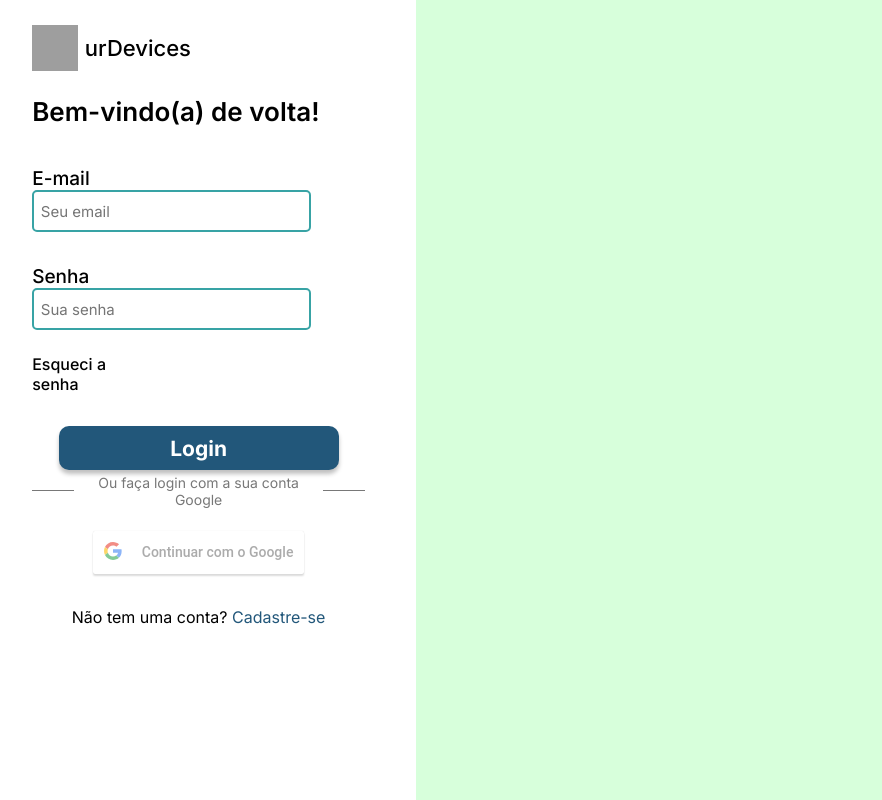
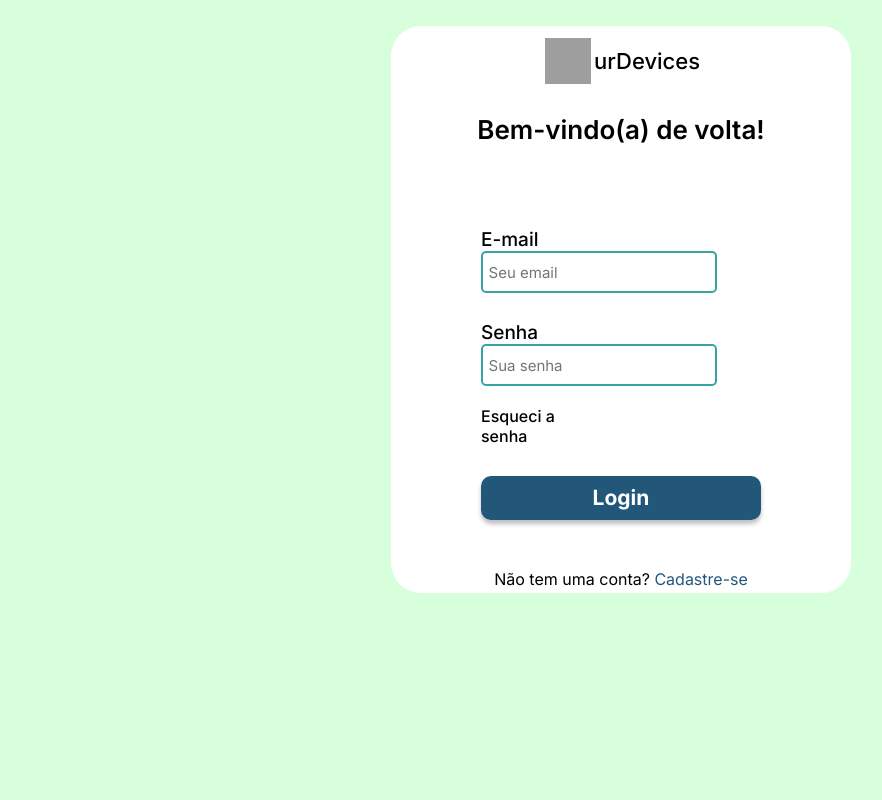
Before and after one commit to theobarretosilva/urDevices, a React (Vite) app in the folder urDevices/: page /login in a window 1280 px wide. Shown: the whole page, without its empty margins (19-901 px from the left). Built offline with nearby package versions, Linux system fonts and the light colour scheme; grey boxes are pictures that could not be loaded; a web font is replaced by a local one.

Commit message:
fazendo design tela de login

```diff
--- a/urDevices/src/components/FormLogin/FormLogin.jsx
+++ b/urDevices/src/components/FormLogin/FormLogin.jsx
@@ -1,17 +1,9 @@
-import GoogleLogin from "react-google-login";
 import { TopLogo } from "../TopLogo/TopLogo";
-import { BemVindoStyled, BtnLogarStyled, DivInputStyled, EsqueciSenhaStyled, FundoStyled, InputStyled, LabelStyled, LinhaStyled, PGoogleStyled, DivLoginGoogleStyled, PCadastreseStyled, SpanCadastreseStyled } from "./FormLogin.styles"
+import { BemVindoStyled, BtnLogarStyled, DivInputStyled, EsqueciSenhaStyled, FundoStyled, InputStyled, LabelStyled, PCadastreseStyled, SpanCadastreseStyled, DivGeralLoginStyled } from "./FormLogin.styles"
 
 export const FormLogin = () => {
-    const responseGoogle = (response) => {
-        console.log(response)
-    }
-
-    const googleErro = () => {
-
-    }
-
     return(
+        <DivGeralLoginStyled>
             <FundoStyled>
                 <TopLogo />
                 <BemVindoStyled>Bem-vindo(a) de volta!</BemVindoStyled>
@@ -27,18 +19,9 @@ export const FormLogin = () => {
                     <EsqueciSenhaStyled>Esqueci a senha</EsqueciSenhaStyled>
                     <BtnLogarStyled>Login</BtnLogarStyled>
                 </form>
-            <DivLoginGoogleStyled>
-                <LinhaStyled />
-                <PGoogleStyled>Ou faça login com a sua conta Google</PGoogleStyled>
-                <LinhaStyled />
-            </DivLoginGoogleStyled>
-            <GoogleLogin
-                clientId="927587492473-mp14b7tkb2gn308n52qpv9ioda18k1r4.apps.googleusercontent.com"
-                buttonText="Continuar com o Google"
-                onSuccess={responseGoogle}
-                onFailure={googleErro}
-            />
                 <PCadastreseStyled>Não tem uma conta? <SpanCadastreseStyled>Cadastre-se</SpanCadastreseStyled></PCadastreseStyled>
             </FundoStyled>
+        </DivGeralLoginStyled>
+
     );
 };
--- a/urDevices/src/components/FormLogin/FormLogin.styles.jsx
+++ b/urDevices/src/components/FormLogin/FormLogin.styles.jsx
@@ -1,16 +1,22 @@
 import styled from "styled-components";
+
+export const DivGeralLoginStyled = styled.div`
+    display: flex;
+    justify-content: center;
+    align-items: center;
+`
 
 export const FundoStyled = styled.main`
     background: white;
-    top: 0;
-    left: 0;
-    bottom: 0;
-    position: fixed;
-    width: 26%;
-    padding-top: 1%;
-    padding-left: 4%;
-    padding-right: 4%;
+    border-radius: 30px;
+    width: 36%;
+    margin-top: 2%;
+    margin-bottom: 2%;
     text-align: center;
+    display: flex;
+    flex-direction: column;
+    justify-content: center;
+    align-items: center;
 `
 
 export const BemVindoStyled = styled.h1`
@@ -88,29 +94,6 @@ export const BtnLogarStyled = styled.button`
     }
 `
 
-export const DivLoginGoogleStyled = styled.div`
-    display: flex;
-    align-items: center;
-    margin-bottom: 7%;
-`
-
-export const LinhaStyled = styled.div`
-    height: 1px;
-    width: 45px;
-    background: #787878;
-`
-
-export const PGoogleStyled = styled.p`
-    font-family: 'Inter', sans-serif;
-    font-weight: 400;
-    font-size: 14px;
-    color: #787878;
-    margin: 0;
-    top: 0;
-    padding-left: 2%;
-    padding-right: 2%;
-`
-
 export const PCadastreseStyled = styled.p`
     font-family: 'Inter', sans-serif;
     font-weight: 400;
@@ -128,3 +111,16 @@ export const SpanCadastreseStyled = styled.span`
         text-decoration: underline;
     }
 `
+
+export const InputLoginStyled = styled.input`
+    background: white;
+    border: 2px solid #38A3A5;
+    border-radius: 5px;
+    font-family: 'Inter', sans-serif;
+    font-weight: 400;
+    font-size: 15px;
+    color: black;
+    height: 36px;
+    width: 80%;
+    padding-left: 2%;
+`
--- a/urDevices/src/components/MainCadastro/MainCadastro.jsx
+++ b/urDevices/src/components/MainCadastro/MainCadastro.jsx
@@ -1,3 +1,4 @@
+import { Link } from "react-router-dom"
 import { FormCadastro } from "../FormCadastro/FormCadastro"
 import { SpanCadastreseStyled } from "../FormLogin/FormLogin.styles"
 import { TopLogo } from "../TopLogo/TopLogo"
@@ -12,7 +13,7 @@ export const MainCadastro = () => {
                 <BemVindoStyled>Bem vindo(a)!</BemVindoStyled>
                 <PCadastreStyled>Cadastre-se para poder usar o nosso serviço!</PCadastreStyled>
                 <FormCadastro />
-                <FacaLoginStyled>Já tem uma conta? <SpanCadastreseStyled>Cadastre-se!</SpanCadastreseStyled></FacaLoginStyled>
+                <FacaLoginStyled>Já tem uma conta? <Link to={"/login"} style={{textDecoration: 'none'}}><SpanCadastreseStyled>Faça login!</SpanCadastreseStyled></Link></FacaLoginStyled>
             </MainFundoCadastroStyled>
         </MainGeralStyled>
     )
```
Also changed, not shown: urDevices/src/services/firebaseConfig.js (deleted, +0 -13 lines). Lines whose indentation alone changed are shown as unchanged.
